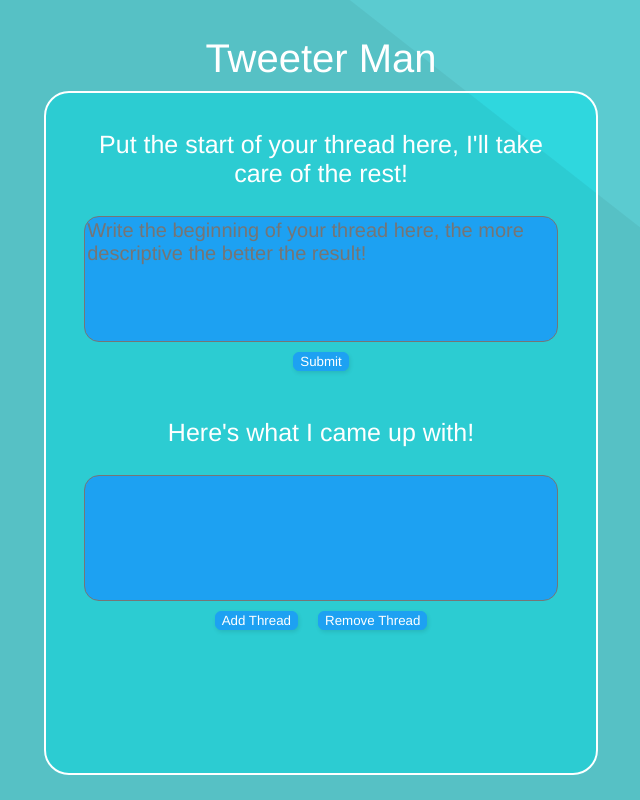
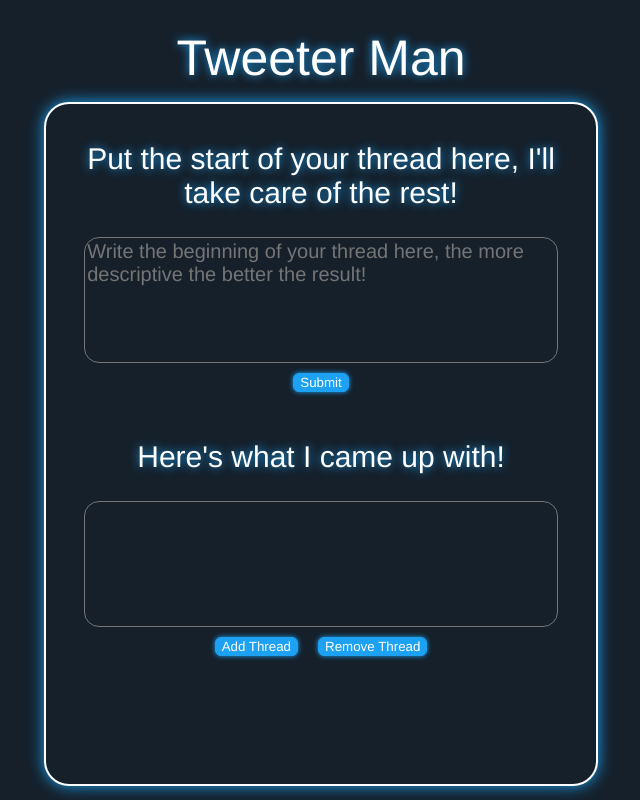
Before and after one commit to aidenzegil/tweet-gen-web, a React (Create React App) app: page / in a window 1280 px wide. Shown: the whole page, without its empty margins (319-959 px from the left). Built offline with nearby package versions, Linux system fonts and the light colour scheme.

Commit message:
changed styling for a more twitteresq theme

```diff
--- a/src/App.js
+++ b/src/App.js
@@ -26,7 +26,7 @@ function App() {
     <div className="App">
       <header
         className="Header"
-        style={{ top: 0, marginTop: 0, fontSize: 40, padding: 10 }}
+        style={{ top: 0, marginTop: 0, fontSize: 50, padding: 15 }}
       >
         Tweeter Man
       </header>
--- a/src/sass/App.css
+++ b/src/sass/App.css
@@ -1,104 +1,3 @@
-body {
-  -webkit-animation: theme 21s linear infinite;
-          animation: theme 21s linear infinite;
-}
-
-body:before {
-  content: '';
-  display: block;
-  position: fixed;
-  z-index: -1;
-  top: 0;
-  width: 100vw;
-  height: 100vh;
-  width: 100vmax;
-  height: 100vmax;
-  background: rgba(0, 0, 0, 0.05);
-  -webkit-animation: background 90s linear infinite;
-          animation: background 90s linear infinite;
-}
-
-body:after {
-  left: 15vw;
-}
-
-body:before {
-  right: 15vw;
-  -webkit-animation-delay: -30s;
-          animation-delay: -30s;
-  animation-direction: reverse;
-}
-
-@-webkit-keyframes theme {
-  0% {
-    background: #74C390;
-  }
-  16% {
-    background: #5DBDB6;
-  }
-  33% {
-    background: #59D4E1;
-  }
-  50% {
-    background: #51BCE8;
-  }
-  66% {
-    background: #FA5374;
-  }
-  83% {
-    background: #E46653;
-  }
-  100% {
-    background: #74C390;
-  }
-}
-
-@keyframes theme {
-  0% {
-    background: #74C390;
-  }
-  16% {
-    background: #5DBDB6;
-  }
-  33% {
-    background: #59D4E1;
-  }
-  50% {
-    background: #51BCE8;
-  }
-  66% {
-    background: #FA5374;
-  }
-  83% {
-    background: #E46653;
-  }
-  100% {
-    background: #74C390;
-  }
-}
-
-@-webkit-keyframes background {
-  0% {
-    -webkit-transform: rotate(0deg);
-            transform: rotate(0deg);
-  }
-  100% {
-    -webkit-transform: rotate(360deg);
-            transform: rotate(360deg);
-  }
-}
-
-@keyframes background {
-  0% {
-    -webkit-transform: rotate(0deg);
-            transform: rotate(0deg);
-  }
-  100% {
-    -webkit-transform: rotate(360deg);
-            transform: rotate(360deg);
-  }
-}
-
 .App {
   text-align: center;
   font-family: 'Helvetica Neue';
@@ -117,6 +16,7 @@ body:before {
           align-items: center;
   height: 100vh;
   width: 100vw;
+  background: #15202B;
   overflow: hidden;
 }
 
@@ -132,12 +32,13 @@ body:before {
   -webkit-box-align: center;
       -ms-flex-align: center;
           align-items: center;
-  -webkit-backdrop-filter: saturate(1.5);
-          backdrop-filter: saturate(1.5);
+  background: #15202B;
   border: 2px solid white;
   overflow-y: auto;
   max-width: 550px;
   border-radius: 25px;
+  -webkit-box-shadow: 0px 0px 15px 0px #1DA1F2;
+          box-shadow: 0px 0px 15px 0px #1DA1F2;
 }
 
 .Btn {
@@ -156,7 +57,7 @@ body:before {
   font-size: 20px;
   color: white;
   font-family: 'Helvetica Neue';
-  background-color: #1DA1F2;
+  background-color: #15202B;
   border-radius: 15px;
   display: -webkit-box;
   display: -ms-flexbox;
@@ -166,19 +67,19 @@ body:before {
 }
 
 .Header {
-  color: white;
-  font-size: 25px;
+  color: #fff;
+  font-size: 30px;
   margin-top: 10px;
   padding: 5%;
+  text-shadow: 0px 0px 10px #1DA1F2;
 }
 
-/* CSS */
 .Btn {
   background: #1DA1F2;
   border: 1px solid #1DA1F2;
   border-radius: 6px;
-  -webkit-box-shadow: rgba(0, 0, 0, 0.1) 1px 2px 4px;
-          box-shadow: rgba(0, 0, 0, 0.1) 1px 2px 4px;
+  -webkit-box-shadow: 0px 0px 5px 0px #1DA1F2;
+          box-shadow: 0px 0px 5px 0px #1DA1F2;
   -webkit-box-sizing: border-box;
           box-sizing: border-box;
   color: #FFFFFF;
--- a/src/sass/App.sass
+++ b/src/sass/App.sass
@@ -1,50 +1,3 @@
-
-body
-    animation: theme 21s linear infinite
-    &:after
-    &:before
-        content: ''
-        display: block
-        position: fixed
-        z-index: -1
-        top: 0
-        width: 100vw // IE/Edge
-        height: 100vh // fallback
-        width: 100vmax
-        height: 100vmax
-        background: rgba(0,0,0,0.05)
-        animation: background 90s linear infinite
-
-    &:after
-        left: 15vw
-
-    &:before
-        right: 15vw
-        animation-delay: -30s
-        animation-direction: reverse
-
-@keyframes theme
-    0%
-        background: #74C390
-    16%
-        background: #5DBDB6
-    33%
-        background: #59D4E1
-    50%
-        background: #51BCE8
-    66%
-        background: #FA5374
-    83%
-        background: #E46653
-    100%
-        background: #74C390
-
-@keyframes background
-    0%
-        transform: rotate(0deg)
-
-    100%
-        transform: rotate(360deg)
 
 .App
     text-align: center
@@ -55,6 +8,7 @@ body
     align-items: center
     height: 100vh
     width: 100vw
+    background: #15202B
     overflow: hidden
 
 .Container
@@ -63,11 +17,12 @@ body
     display: flex
     justify-content: center
     align-items: center
-    backdrop-filter: saturate(1.5)
+    background: #15202B
     border: 2px solid white
     overflow-y: auto
     max-width: 550px
     border-radius: 25px
+    box-shadow: 0px 0px 15px 0px #1DA1F2
 
 .Btn
     height: fit-content
@@ -80,24 +35,24 @@ body
     font-size: 20px
     color: white
     font-family: 'Helvetica Neue'
-    background-color: #1DA1F2
+    background-color: #15202B
     border-radius: 15px
     display: flex
     margin: auto
     resize: none
 
 .Header
-    color: white
-    font-size: 25px
+    color: #fff
+    font-size: 30px
     margin-top: 10px
     padding: 5%
+    text-shadow: 0px 0px 10px #1DA1F2
 
-/* CSS */
 .Btn
     background: #1DA1F2
     border: 1px solid #1DA1F2
     border-radius: 6px
-    box-shadow: rgba(0, 0, 0, 0.1) 1px 2px 4px
+    box-shadow: 0px 0px 5px 0px #1DA1F2
     box-sizing: border-box
     color: #FFFFFF
     cursor: pointer
```
Also changed, not shown: src/images/twitterBirds.png (added), 1 other file (tests, documents, lock files or other folders).
